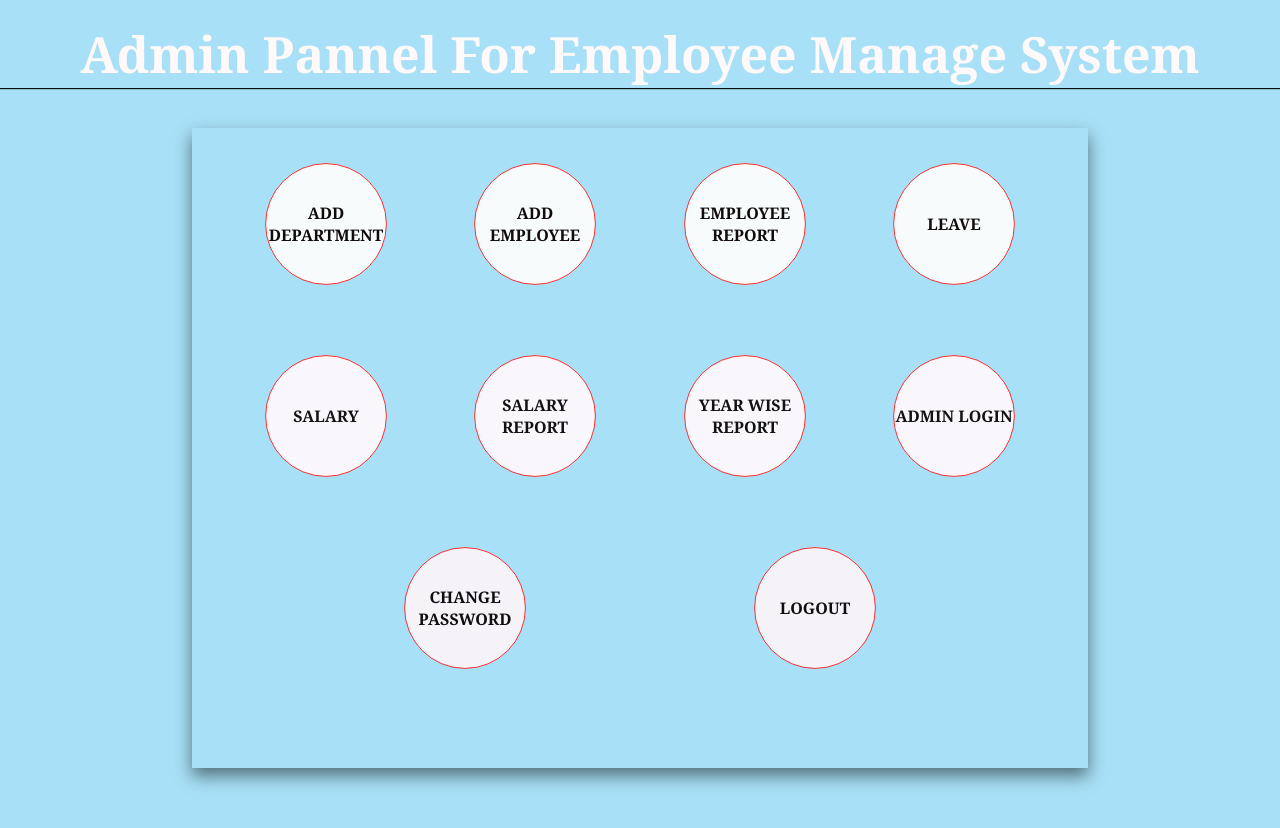
After one commit to shishupaltech/Employee-Salary-and-Attendance, a Django app: page / in a window 1280 px wide. The commit adds this page. Run offline with Django 3.2, Linux system fonts and the light colour scheme.

Commit message:
home page is ready

```diff
--- /dev/null
+++ b/esaapp/templates/esaapp/home.html
@@ -0,0 +1,11 @@
+{% extends 'main.html' %}
+{% load static %}
+
+{% block extrahead %}
+<link rel="stylesheet" href="{% static 'styles/home_componet.css' %}"/>
+{% endblock extrahead %}
+
+{% block content %}
+    <h1>Admin Pannel For Employee Manage System</h1>
+  {% include "esaapp/home_componet.html" %}
+{% endblock content %}
--- /dev/null
+++ b/esaapp/templates/esaapp/home_componet.html
@@ -0,0 +1,47 @@
+
+
+<div class="container">
+    <div class="box1">
+        <div class="roll1">
+         <a href="#">
+             ADD DEPARTMENT
+
+         </a>
+
+        </div>
+        <div class="roll1">
+             <a href="#">ADD EMPLOYEE</a href="#">
+        </div>
+        <div class="roll1">
+            <a href="#">EMPLOYEE REPORT</a href="#">
+        </div>
+        <div class="roll1">
+            <a href="#">LEAVE</a href="#">
+        </div>
+    </div>
+
+    <div class="box2">
+        <div class="roll2">
+            <a href="#">SALARY</a href="#">
+        </div>
+        <div class="roll2">
+             <a href="#">SALARY REPORT</a href="#">
+        </div>
+        <div class="roll2">
+            <a href="#">YEAR WISE REPORT</a href="#">
+        </div>
+        <div class="roll2">
+            <a href="#">ADMIN LOGIN</a href="#">
+        </div>
+    </div>
+
+    <div class="box3">
+        <div class="roll3">
+            <a href="#">CHANGE PASSWORD</a href="#">
+        </div>
+        <div class="roll3">
+             <a href="#">LOGOUT</a href="#">
+        </div>
+
+    </div>
+</div>
--- /dev/null
+++ b/esaapp/urls.py
@@ -0,0 +1,7 @@
+from django.urls import path
+
+from . import views
+
+urlpatterns = [
+    path('',views.home,name="home")
+]
--- a/esaapp/views.py
+++ b/esaapp/views.py
@@ -1,3 +1,6 @@
 from django.shortcuts import render
 
 # Create your views here.
+
+def home(request):
+    return render(request,'esaapp/home.html')
--- a/esasystem/settings.py
+++ b/esasystem/settings.py
@@ -121,3 +121,7 @@ USE_TZ = True
 # https://docs.djangoproject.com/en/3.1/howto/static-files/
 
 STATIC_URL = '/static/'
+
+STATICFILES_DIRS = [
+         BASE_DIR / 'static'
+]
--- a/esasystem/urls.py
+++ b/esasystem/urls.py
@@ -14,8 +14,9 @@ Including another URLconf
     2. Add a URL to urlpatterns:  path('blog/', include('blog.urls'))
 """
 from django.contrib import admin
-from django.urls import path
+from django.urls import path,include
 
 urlpatterns = [
     path('admin/', admin.site.urls),
+    path('',include('esaapp.urls')),
 ]
--- /dev/null
+++ b/static/styles/home_componet.css
@@ -0,0 +1,213 @@
+*{
+    padding: 0;
+    margin: 0;
+    text-transform: capitalize;
+    font-size: 20px;
+    font-family: Cambria, Cochin, Georgia, Times, 'Times New Roman', serif;
+}
+body{
+    /* background-color: rgba(228, 237, 240);
+     */
+     background-color: rgb(167, 224, 247);
+
+
+}
+
+h1{
+    position: relative;
+    top: 20px;
+    font-size: 50px;
+    text-align: center;
+    box-sizing: border-box;
+    color: rgb(255, 249, 249);
+    box-shadow: 0px 1px 1px 0px rgb(15, 14, 14);
+    /* font-family: Cambria, Cochin, Georgia, Times, 'Times New Roman', serif; */
+    font-family: Georgia, 'Times New Roman', Times, serif;
+
+
+}
+.container{
+    display: flex;
+    flex-direction: column;
+    /* background-color: rgb(177, 195, 201); */
+    width: 70vw;
+   margin: 60px auto;
+   height: 80vh;
+   box-sizing: border-box;
+   background-color: rgb(167, 224, 247);
+   box-shadow: 0 8px 16px 0 rgba(0, 0, 0, 0.5);
+
+   transition: 0.5s ease-in;
+
+}
+.container:hover{
+    background-color: rgb(167, 224, 247);
+    box-shadow: 0 4px 8px 0 rgba(0, 0, 0, 0.5);
+
+
+}
+.container .box1{
+    display: flex;
+    flex-direction: row;
+    width: 100%;
+    height: 24vh;
+    /* background-color: beige; */
+    box-sizing: border-box;
+    justify-content: space-evenly;
+    align-items: center;
+
+
+}
+.box1 .roll1{
+    background-color: rgb(247, 251, 252);
+
+    display: flex;
+    width: 150px;
+    height: 150px;
+    border: 1px solid red;
+    border-radius: 50%;
+    font-size: 10px;
+    justify-content: center;
+    text-transform: capitalize;
+    transform: scale(0.8,0.8);
+
+
+}
+.box1 .roll1:hover{
+
+    background-color: #e65525;
+    border-radius:50%;
+    box-shadow: 0px 0px 0px 3px #e78267;
+    transition: 2s ease-in-out;
+    transform: scale(0.9,0.9);
+
+
+
+}
+.box1 .roll1 a{
+   display: flex;
+   justify-content: center;
+   align-items: center;
+   text-align: center;
+   color: rgb(17, 11, 11);
+   font-weight: 900;
+
+   text-decoration: none;
+}
+.box1 .roll1:hover a{
+    color: white;
+}
+.container .box2{
+    display: flex;
+    flex-direction: row;
+    width: 100%;
+    height: 24vh;
+    /* background-color: rgb(0, 104, 22); */
+    box-sizing: border-box;
+    justify-content: space-evenly;
+    align-items: center;
+
+ }
+ .box2 .roll2{
+    background-color: rgb(249, 246, 252);
+
+    display: flex;
+    width: 150px;
+    height: 150px;
+    border: 1px solid red;
+    border-radius: 50%;
+    font-size: 10px;
+    justify-content: center;
+    text-transform: capitalize;
+    transform: scale(0.8,0.8);
+ }
+ .box2 .roll2:hover{
+    background-color: #e65525;
+    border-radius:50%;
+    box-shadow: 0px 0px 0px 3px #e78267;
+    transition: 2s ease-in-out;
+    transform: scale(0.9,0.9);
+ }
+ .box2 .roll2:hover a{
+     color: white;
+ }
+
+ .box2 .roll2 a{
+    display: flex;
+    justify-content: center;
+    align-items: center;
+    text-align: center;
+    color: rgb(19, 18, 18);
+    text-decoration: none;
+    font-weight: 900;
+    text-transform: capitalize;
+ }
+
+ .box3{
+    display: flex;
+    flex-direction: row;
+    width: 100%;
+    height: 24vh;
+    /* background-color: rgb(0, 0, 0); */
+    box-sizing: border-box;
+    justify-content: space-evenly;
+    align-items: center;
+ }
+
+ .box3 .roll3{
+    background-color: rgb(245, 242, 248);
+
+    display: flex;
+    width: 150px;
+    height: 150px;
+    border: 1px solid red;
+    border-radius: 50%;
+    font-size: 10px;
+    justify-content: center;
+    text-transform: capitalize;
+    transform: scale(0.8,0.8);
+ }
+ .box3 .roll3:hover{
+    background-color: #e65525;
+    border-radius:50%;
+    box-shadow: 0px 0px 0px 3px #e78267;
+    transition: 2s ease-in-out;
+    transform: scale(0.9,0.9);
+ }
+ .box3 .roll3:hover a{
+     color: white;
+ }
+ .box3 .roll3 a{
+    display: flex;
+    justify-content: center;
+    align-items: center;
+    text-align: center;
+    color: rgb(15, 14, 14);
+    font-weight: 900;
+    text-decoration: none;
+    text-transform: capitalize;
+ }
+/*
+.roll2{
+    background-color: yellow;
+}
+.roll3{
+    background-color: pink;
+}
+
+
+.container .box2{
+    display: flex;
+    flex-direction: row;
+    width: 100%vw;
+    height: 24vh;
+    background-color: rgb(49, 69, 170);
+}
+
+.container .box3{
+    display: flex;
+    flex-direction: row;
+    width: 100%vw;
+    height: 24vh;
+    background-color: rgb(37, 179, 37);
+} */
--- a/templates/main.html
+++ b/templates/main.html
@@ -1,12 +1,23 @@
 <!DOCTYPE html>
+{% load static %}
 <html lang="en">
 <head>
     <meta charset="UTF-8">
     <meta http-equiv="X-UA-Compatible" content="IE=edge">
     <meta name="viewport" content="width=device-width, initial-scale=1.0">
+    <link rel="stylesheet" href="{% static 'styles/style.css' %}"/>
+
+    {% block extrahead %}
+
+    {% endblock extrahead %}
+
     <title>Employee-salary-Att</title>
 </head>
 <body>
 
+    {% block content %}
+
+    {% endblock  %}
+
 </body>
 </html>
```
Also changed, not shown: static/styles/style.css (added).
